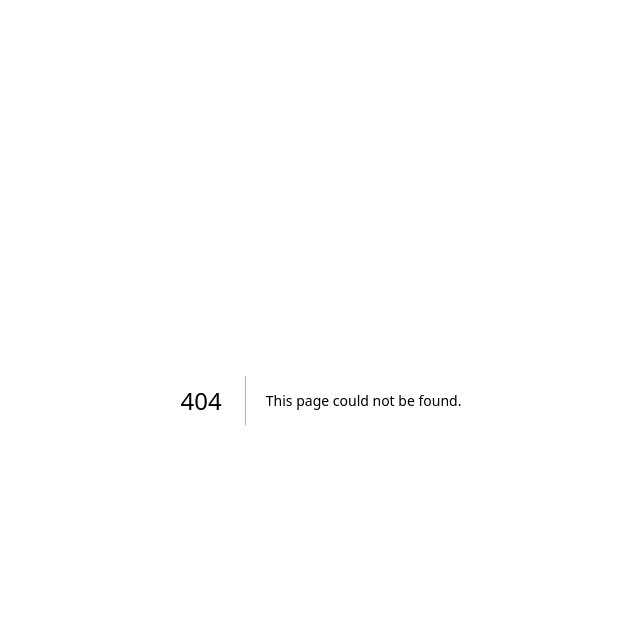
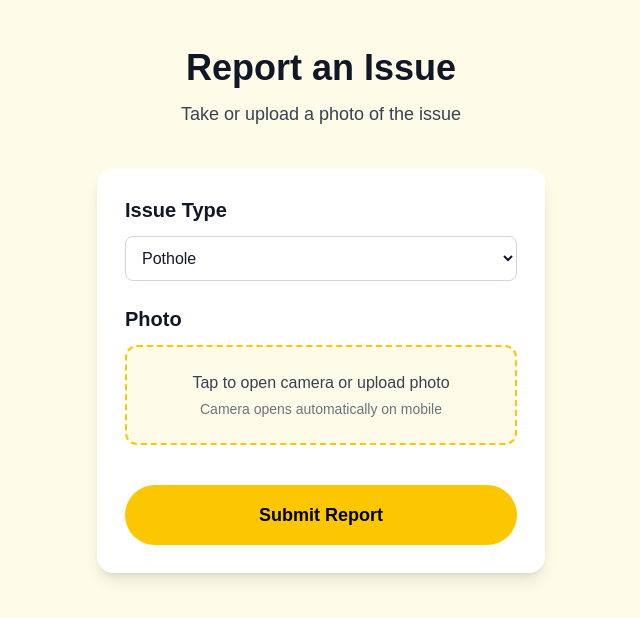
Before and after one commit to kalelrishi/fix-my-street, a Next.js app: page /report in a window 1280 px wide. Before the commit this address had no page. Shown: the top 618 px of the page, without its empty margins (319-959 px from the left). Built offline with nearby package versions, Linux system fonts and the light colour scheme.

Commit message:
Report issue page update

```diff
--- /dev/null
+++ b/app/report/page.tsx
@@ -0,0 +1,87 @@
+"use client";
+
+import { useState } from "react";
+
+export default function ReportPage() {
+  const [preview, setPreview] = useState<string | null>(null);
+
+  function handlePhotoChange(e: React.ChangeEvent<HTMLInputElement>) {
+    const file = e.target.files?.[0];
+    if (file) {
+      setPreview(URL.createObjectURL(file));
+    }
+  }
+
+  return (
+    <main className="min-h-screen bg-yellow-50 px-6 py-12">
+      <h1 className="text-4xl font-bold text-gray-900 text-center">
+        Report an Issue
+      </h1>
+
+      <p className="mt-3 text-center text-lg text-gray-700">
+        Take or upload a photo of the issue
+      </p>
+
+      <div className="mx-auto mt-10 max-w-md rounded-2xl bg-white p-7 shadow-lg">
+        {/* Issue Type */}
+        <label className="block text-xl font-bold text-gray-900">
+        Issue Type
+        </label>
+
+
+        <select
+          className="mt-3 w-full rounded-lg border border-gray-300 bg-white p-3 text-base text-gray-900 focus:outline-none focus:ring-2 focus:ring-yellow-400"
+          defaultValue="Pothole"
+        >
+          <option className="text-gray-900">Pothole</option>
+          <option className="text-gray-900">Garbage</option>
+          <option className="text-gray-900">Street Light</option>
+          <option className="text-gray-900">Dead Animal</option>
+          <option className="text-gray-900">Water Leakage</option>
+          <option className="text-gray-900">Accident</option>
+          <option className="text-gray-900">Street Dogs</option>
+        </select>
+
+        {/* Photo Upload */}
+        <label className="block text-xl font-bold text-gray-900 mt-6">
+          Photo
+        </label>
+
+        <div className="mt-3 rounded-xl border-2 border-dashed border-yellow-400 bg-yellow-50 p-6 text-center">
+          <input
+            type="file"
+            accept="image/*"
+            capture="environment"
+            id="photo-upload"
+            className="hidden"
+            onChange={handlePhotoChange}
+          />
+
+          <label htmlFor="photo-upload" className="cursor-pointer">
+            {!preview ? (
+              <>
+                <p className="text-base text-gray-700">
+                  Tap to open camera or upload photo
+                </p>
+                <p className="mt-1 text-sm text-gray-500">
+                  Camera opens automatically on mobile
+                </p>
+              </>
+            ) : (
+              <img
+                src={preview}
+                alt="Preview"
+                className="mx-auto max-h-64 rounded-lg"
+              />
+            )}
+          </label>
+        </div>
+
+        {/* Submit Button */}
+        <button className="mt-10 w-full rounded-full bg-yellow-400 py-4 text-lg font-semibold text-black hover:bg-yellow-500 transition">
+          Submit Report
+        </button>
+      </div>
+    </main>
+  );
+}
```
